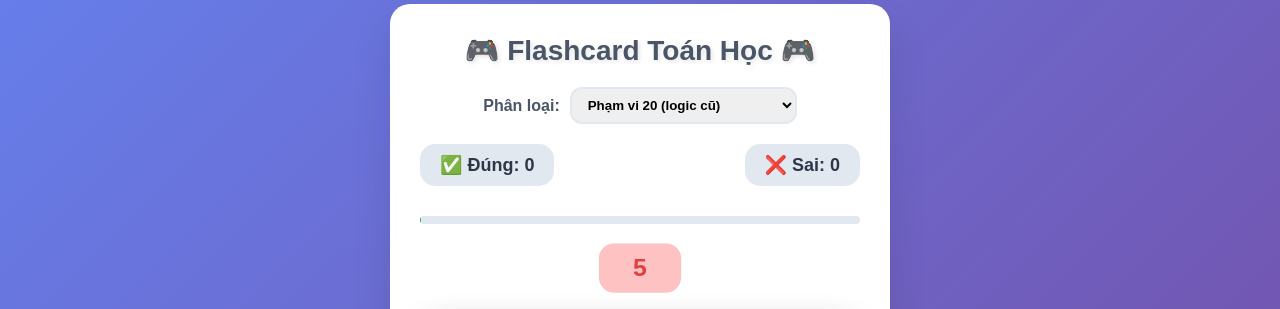
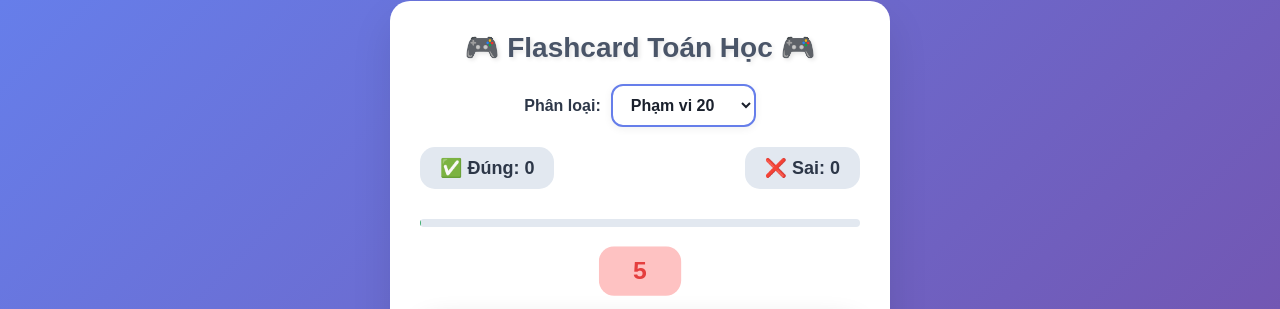
Before and after one commit to Anhnh/hoc_toan, a plain HTML site: page index.html in a window 1280 px wide. Shown: the top 309 px of the page. Drawn offline with Linux system fonts and the light colour scheme.

Commit message:
Update index.html add logic

```diff
--- a/index.html
+++ b/index.html
@@ -48,16 +48,31 @@
             align-items: center;
             justify-content: center;
             gap: 10px;
-            color: #4a5568;
-            font-weight: bold;
+            color: #2d3748; /* darker for better contrast */
+            font-weight: 700;
         }
 
         .category-select select {
-            padding: 8px 12px;
+            padding: 10px 14px;
             border-radius: 12px;
-            border: 2px solid #e2e8f0;
+            border: 2px solid #667eea; /* clearer border */
+            background: #ffffff; /* white background for readability */
+            color: #1a202c; /* dark text */
             outline: none;
-            font-weight: bold;
+            font-weight: 700;
+            font-size: 16px;
+            box-shadow: 0 2px 8px rgba(0,0,0,0.06);
+            transition: border-color 0.2s ease, box-shadow 0.2s ease;
+        }
+
+        .category-select select:focus {
+            border-color: #5a67d8;
+            box-shadow: 0 0 0 3px rgba(102, 126, 234, 0.2);
+        }
+
+        .category-select option {
+            color: #1a202c;
+            background: #ffffff;
         }
 
         .score-board {
@@ -395,9 +410,9 @@
         <div class="category-select">
             <span>Phân loại:</span>
             <select id="category-select" aria-label="Chọn phân loại thử thách">
-                <option value="1">Phạm vi 10 (cộng/trừ)</option>
-                <option value="2" selected>Phạm vi 20 (logic cũ)</option>
-                <option value="3">Phạm vi 100 (cộng/trừ) - 15s</option>
+                <option value="1">Phạm vi 10</option>
+                <option value="2" selected>Phạm vi 20</option>
+                <option value="3">Phạm vi 100</option>
             </select>
         </div>
 
```
